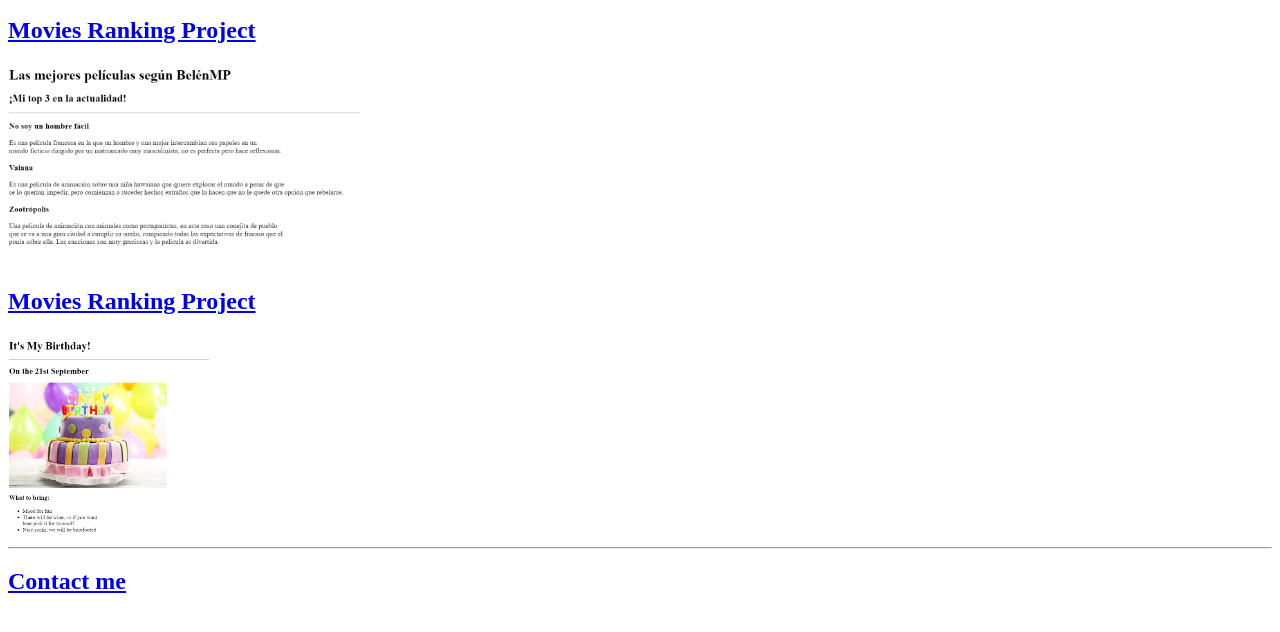
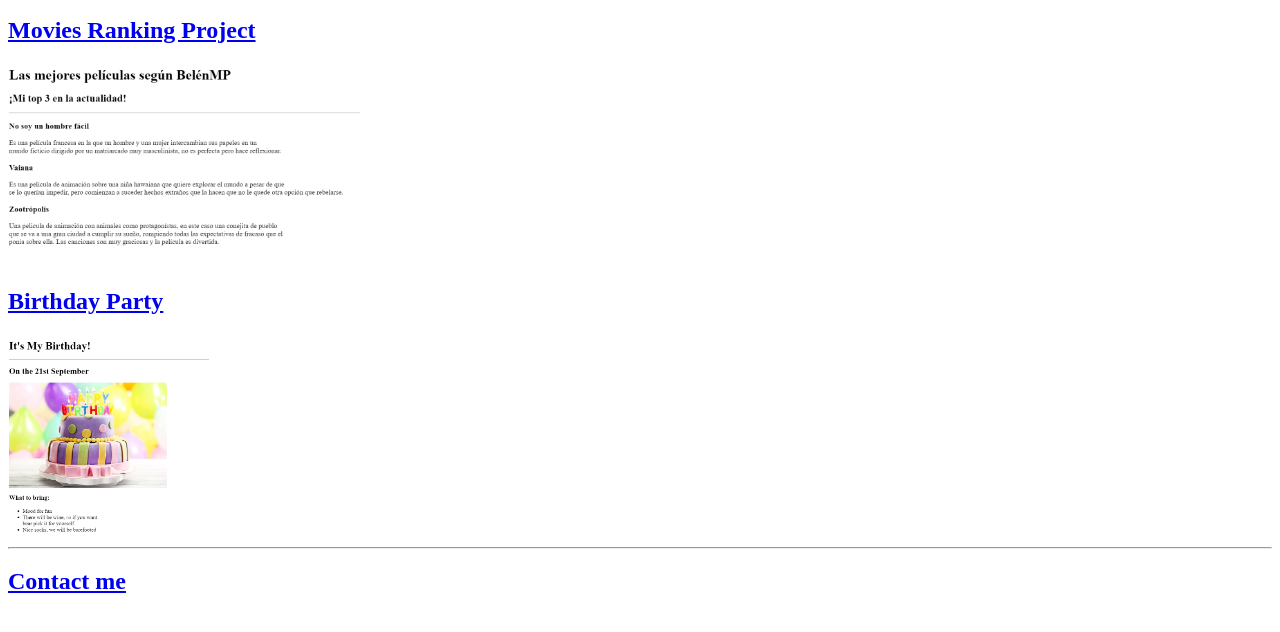
Before and after one commit to Beliimar/portfolio-work-in-progress-evidence, a plain HTML site: page index.html in a window 1280 px wide. Shown: the part 110-742 px from the top of the page. Drawn offline with Linux system fonts and the light colour scheme.

Commit message:
Add files via upload

```diff
--- a/index.html
+++ b/index.html
@@ -9,17 +9,18 @@
 </head>
 <body>
 <!-- TODO 2: Add Your previous projects' HTML into the public folder -->
-<h2><a href="http://127.0.0.1:5500/index.html">Movies Ranking Project</a></h2>
+<h2><a href="./public/movie-ranking.html">Movies Ranking Project</a></h2>
 
 <img src="./assets/images/Cap Mejores peliculas .png" alt="screenshot web" height=200px>
 
 
 <!-- TODO 3: Take screenshots of your project previews and add the images to the images folder -->
-<h2><a href="http://127.0.0.1:3004/index.html">Movies Ranking Project</a></h2>
+<h2><a href="./public/birthday-invite.html">Birthday Party</a></h2>
 <img src="./assets/images/Cap birthday.png" alt="screenshot birthday web" height="200px">
 <hr/>
-<h2><a href="http://127.0.0.1:3006/public/contact.html">Contact me</a></h2>
+<h2><a href="./public/contact.html">Contact me</a></h2>
 </body>
+</html>
 
 <!-- TODO 4: Add titles/subtitles etc. -->
 
```
